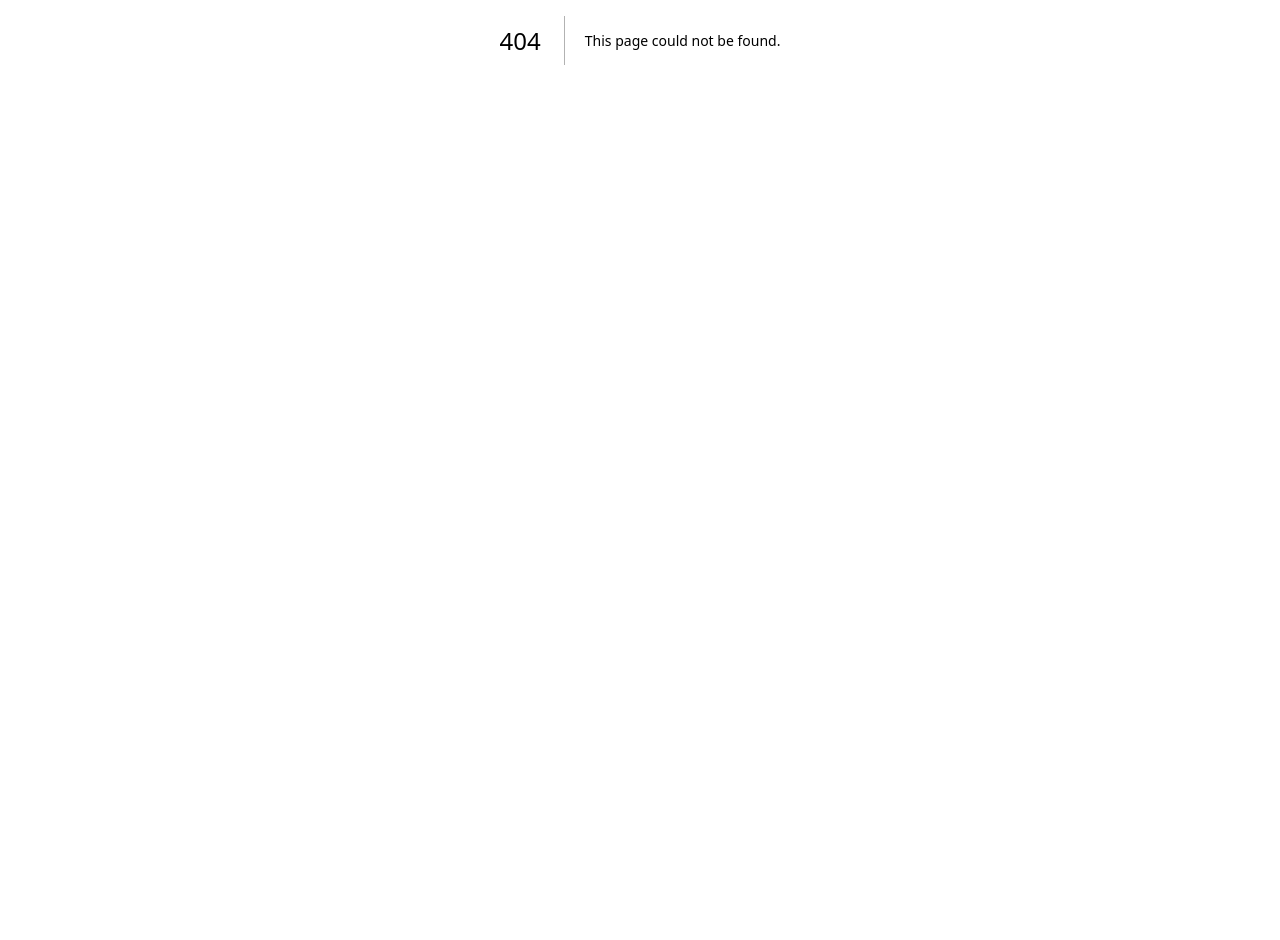
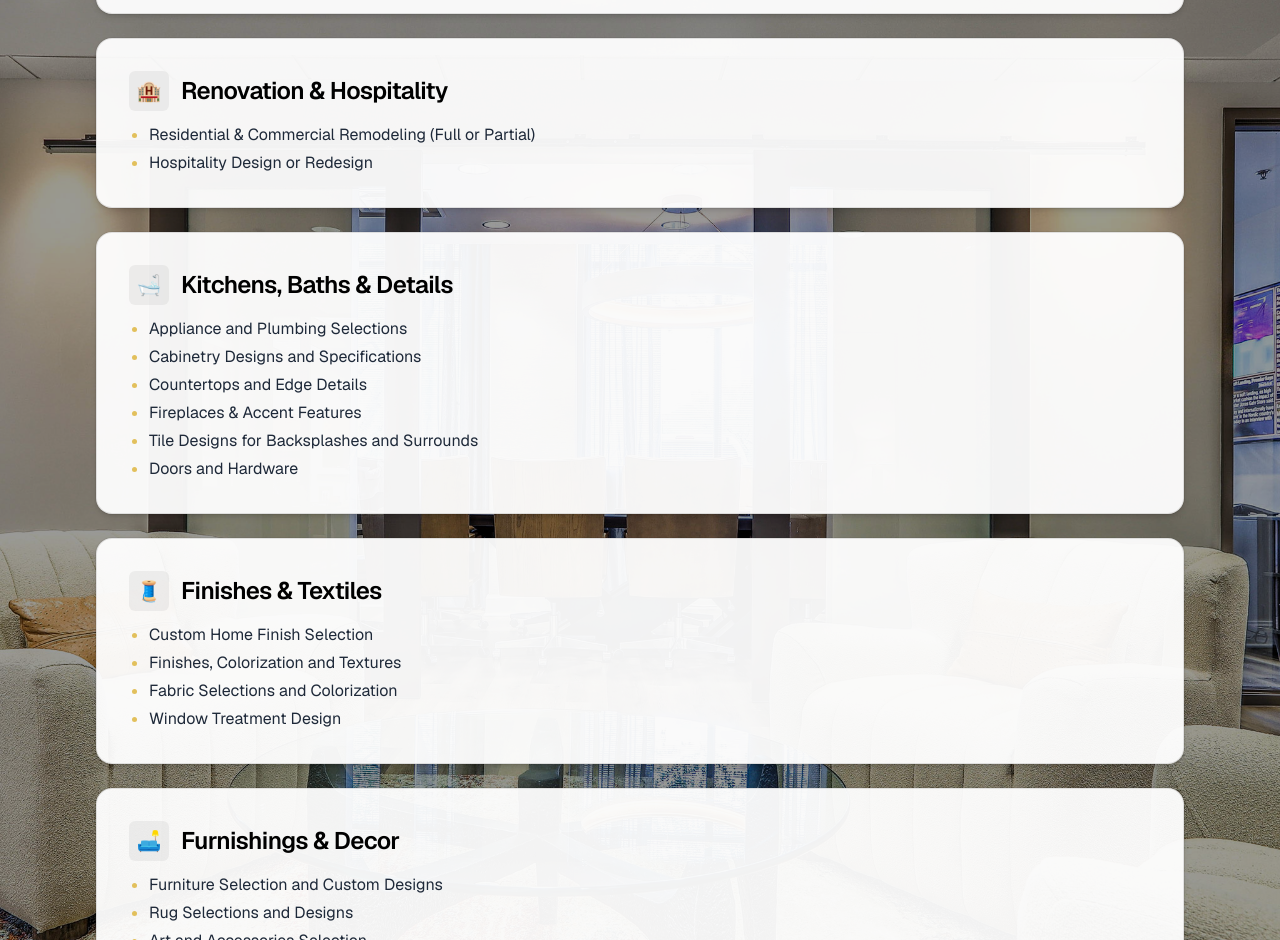
Before and after one commit to RRichardsDev/omdesigngroup-website, a Next.js app: page /services in a window 1280 px wide. Before the commit this address had no page. Shown: the part 360-1300 px from the top of the page. Before the commit the page ends 800 px from the top, so only its background shows below. Built offline with nearby package versions, Linux system fonts and the light colour scheme.

Commit message:
removed contact nav item

```diff
--- a/src/app/page.tsx
+++ b/src/app/page.tsx
@@ -243,38 +243,88 @@ export default function Home() {
         <div className="grid grid-cols-1 gap-6 md:grid-cols-3">
           {[
             {
-              title: "Full-Service Interior Design",
-              desc: "Turnkey design from concept to installation for renovations and new builds.",
-              icon: "/window.svg",
+              title: "Design & Planning",
+              icon: "📐",
+              items: [
+                "Space Planning",
+                "Lighting Design and Selection",
+                "CAD / Revit / Hand Drawn Renderings",
+              ],
+              link: "/services#design-planning",
             },
             {
-              title: "Furnishing & Styling",
-              desc: "FF&E, custom pieces, art curation, and final styling.",
-              icon: "/file.svg",
+              title: "Renovation & Hospitality",
+              icon: "🏨",
+              items: [
+                "Residential & Commercial Remodeling (Full or Partial)",
+                "Hospitality Design or Redesign",
+              ],
+              link: "/services#renovation-hospitality",
             },
             {
-              title: "Consulting",
-              desc: "Hourly consulting for layout, finishes, and selections.",
-              icon: "/globe.svg",
+              title: "Kitchens, Baths & Details",
+              icon: "🛁",
+              items: [
+                "Appliance and Plumbing Selections",
+                "Cabinetry Designs and Specifications",
+                "Countertops and Edge Details",
+                "Fireplaces & Accent Features",
+                "Tile Designs for Backsplashes and Surrounds",
+                "Doors and Hardware",
+              ],
+              link: "/services#kitchens-baths-details",
+            },
+            {
+              title: "Finishes & Textiles",
+              icon: "🧵",
+              items: [
+                "Custom Home Finish Selection",
+                "Finishes, Colorization and Textures",
+                "Fabric Selections and Colorization",
+                "Window Treatment Design",
+              ],
+              link: "/services#finishes-textiles",
+            },
+            {
+              title: "Furnishings & Decor",
+              icon: "🛋️",
+              items: [
+                "Furniture Selection and Custom Designs",
+                "Rug Selections and Designs",
+                "Art and Accessories Selection",
+                "Bedding, Pillows",
+                "Reupholstering",
+              ],
+              link: "/services#furnishings-decor",
+            },
+            {
+              title: "Procurement & Delivery",
+              icon: "🚚",
+              items: [
+                "Product Ordering, Tracking and Delivery",
+              ],
+              link: "/services#procurement-delivery",
             },
           ].map((s, i) => (
-            <div
+            <Link
               key={i}
-              className="group relative overflow-hidden rounded-2xl border border-black/10 bg-white/95 p-6 shadow-md ring-1 ring-black/5 transition md:p-8 hover:-translate-y-0.5 hover:shadow-lg hover:ring-black/10"
+              href={s.link}
+              aria-label={`View ${s.title} details`}
+              className="group block relative overflow-hidden rounded-2xl border border-black/10 bg-white/95 p-6 shadow-sm ring-1 ring-black/5 transition md:p-8 hover:-translate-y-0.5 hover:shadow-lg hover:ring-black/10 focus:outline-none focus-visible:ring-2 focus-visible:ring-accent/60"
             >
+              <div className="pointer-events-none absolute -right-10 -top-10 h-28 w-28 rounded-full bg-accent/10 blur-2xl" aria-hidden />
               <div className="mb-4 h-1.5 w-12 rounded-full bg-accent/90" aria-hidden />
-              <div className="mb-3 flex items-center gap-3">
-                <div className="h-10 w-10 shrink-0 rounded-md bg-black/5 p-2" aria-hidden>
-                  <div className="relative h-full w-full">
-                    <Image src={s.icon} alt="" fill className="object-contain" sizes="40px" />
-                  </div>
+              <div className="mb-4 flex items-center gap-3">
+                <div className="flex h-12 w-12 items-center justify-center rounded-full bg-white text-2xl shadow-sm ring-1 ring-black/10" aria-hidden>
+                  <span aria-hidden>{s.icon}</span>
                 </div>
-                <h3 className="text-xl font-semibold tracking-tight">{s.title}</h3>
+                <h3 className="text-lg md:text-xl font-semibold tracking-tight">{s.title}</h3>
               </div>
-              <p className="text-gray-700 leading-relaxed">
-                {s.desc}
-              </p>
-            </div>
+              <div className="mt-2 flex items-center gap-2 text-accent font-semibold">
+                <span>View details</span>
+                <svg xmlns="http://www.w3.org/2000/svg" viewBox="0 0 20 20" fill="currentColor" className="h-4 w-4 transition-transform group-hover:translate-x-0.5"><path fillRule="evenodd" d="M10.293 3.293a1 1 0 0 1 1.414 0l5 5a1 1 0 0 1 0 1.414l-5 5a1 1 0 1 1-1.414-1.414L13.586 11H4a1 1 0 1 1 0-2h9.586l-3.293-3.293a1 1 0 0 1 0-1.414Z" clipRule="evenodd" /></svg>
+              </div>
+            </Link>
           ))}
         </div>
       </Section>
--- /dev/null
+++ b/src/app/services/page.tsx
@@ -0,0 +1,113 @@
+import Header from "@/components/Header";
+import Section from "@/components/Section";
+
+type ServiceCategory = {
+  title: string;
+  slug: string;
+  icon: string; // emoji
+  items: string[];
+};
+
+const categories: ServiceCategory[] = [
+  {
+    title: "Design & Planning",
+    slug: "design-planning",
+    icon: "📐",
+    items: [
+      "Space Planning",
+      "Lighting Design and Selection",
+      "CAD / Revit / Hand Drawn Renderings",
+    ],
+  },
+  {
+    title: "Renovation & Hospitality",
+    slug: "renovation-hospitality",
+    icon: "🏨",
+    items: [
+      "Residential & Commercial Remodeling (Full or Partial)",
+      "Hospitality Design or Redesign",
+    ],
+  },
+  {
+    title: "Kitchens, Baths & Details",
+    slug: "kitchens-baths-details",
+    icon: "🛁",
+    items: [
+      "Appliance and Plumbing Selections",
+      "Cabinetry Designs and Specifications",
+      "Countertops and Edge Details",
+      "Fireplaces & Accent Features",
+      "Tile Designs for Backsplashes and Surrounds",
+      "Doors and Hardware",
+    ],
+  },
+  {
+    title: "Finishes & Textiles",
+    slug: "finishes-textiles",
+    icon: "🧵",
+    items: [
+      "Custom Home Finish Selection",
+      "Finishes, Colorization and Textures",
+      "Fabric Selections and Colorization",
+      "Window Treatment Design",
+    ],
+  },
+  {
+    title: "Furnishings & Decor",
+    slug: "furnishings-decor",
+    icon: "🛋️",
+    items: [
+      "Furniture Selection and Custom Designs",
+      "Rug Selections and Designs",
+      "Art and Accessories Selection",
+      "Bedding, Pillows",
+      "Reupholstering",
+    ],
+  },
+  {
+    title: "Procurement & Delivery",
+    slug: "procurement-delivery",
+    icon: "🚚",
+    items: ["Product Ordering, Tracking and Delivery"],
+  },
+];
+
+export default function ServicesPage() {
+  return (
+    <div className="font-sans">
+      <Header />
+      <Section
+        title="Services"
+        backgroundUrl="/services.jpeg"
+        backgroundFixed
+        backgroundOverlayClassName="bg-black/40"
+        backgroundZoom={1.5}
+        backgroundZoomMobile={3.0}
+      >
+        <div className="grid gap-6">
+          {categories.map((cat) => (
+            <div
+              key={cat.slug}
+              id={cat.slug}
+              className="anchor-offset group relative overflow-hidden rounded-2xl border border-black/10 bg-white/95 p-6 shadow-md ring-1 ring-black/5 md:p-8"
+            >
+              <div className="mb-3 flex items-center gap-3">
+                <div className="h-10 w-10 shrink-0 rounded-md bg-black/5 p-2" aria-hidden>
+                  <div className="flex h-full w-full items-center justify-center text-xl">
+                    <span aria-hidden>{cat.icon}</span>
+                  </div>
+                </div>
+                <h2 className="text-xl md:text-2xl font-semibold tracking-tight text-black">{cat.title}</h2>
+              </div>
+              <ul className="mt-2 grid list-disc gap-1 pl-5 text-gray-800">
+                {cat.items.map((item) => (
+                  <li key={item} className="marker:text-accent/90">{item}</li>
+                ))}
+              </ul>
+            </div>
+          ))}
+        </div>
+      </Section>
+    </div>
+  );
+}
--- a/src/components/navItems.ts
+++ b/src/components/navItems.ts
@@ -7,5 +7,4 @@ export const navItems: NavItem[] = [
   { label: "Team", href: "/#team" },
   { label: "About", href: "/#about" },
   { label: "Services", href: "/#services" },
-  { label: "Contact", href: "/#contact" },
 ];
```
